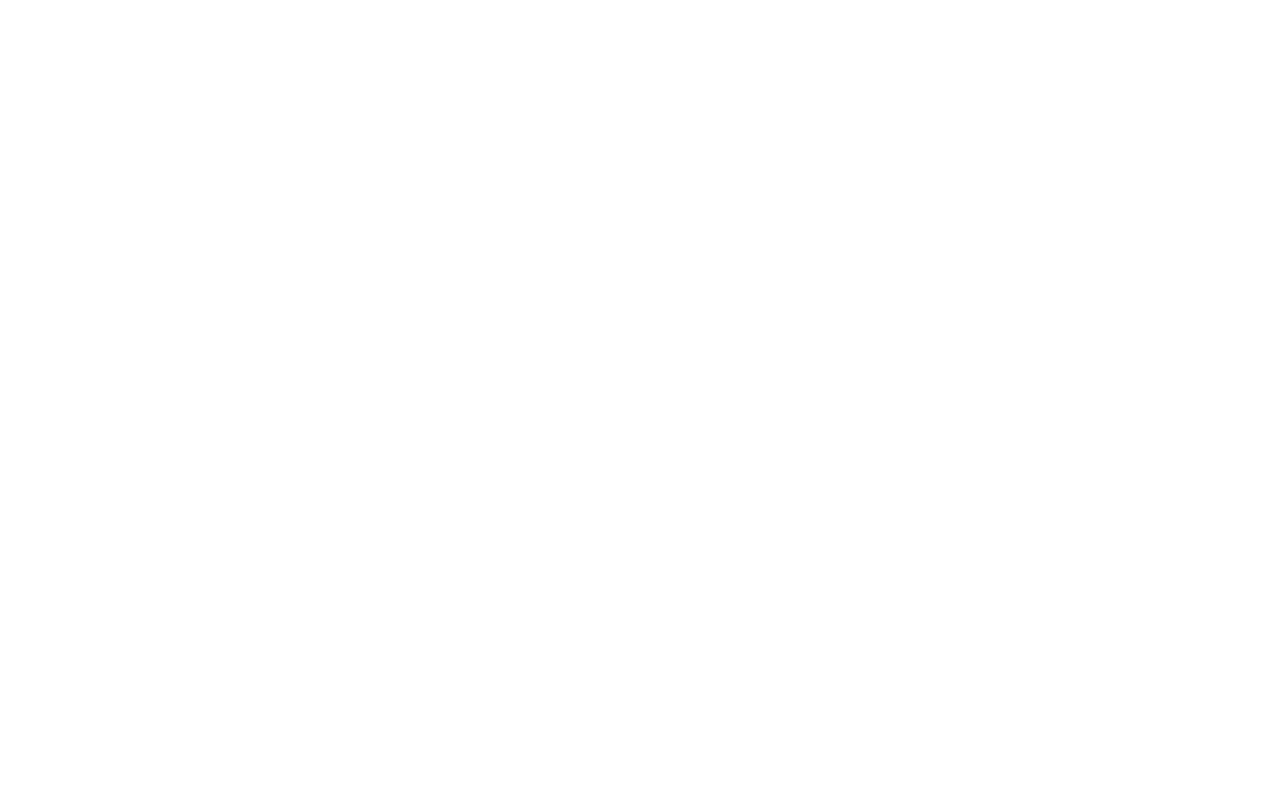
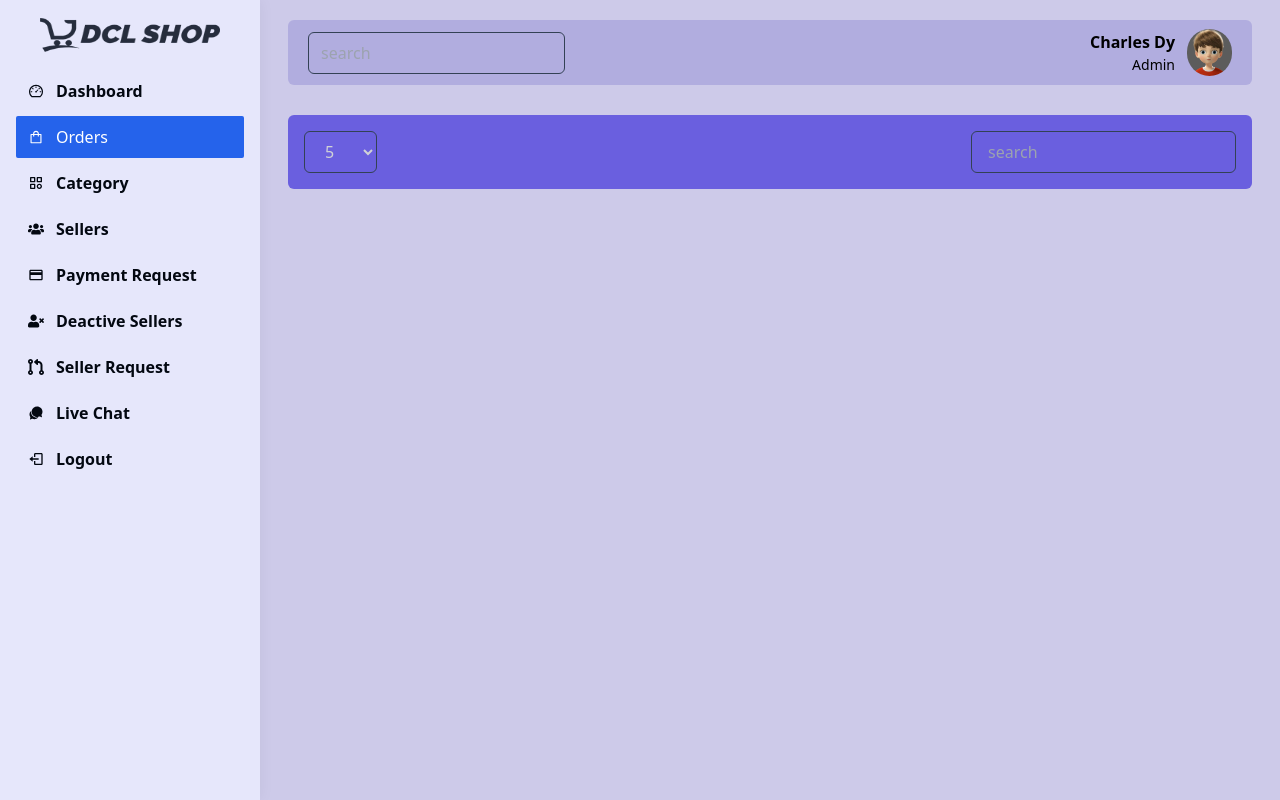
Before and after one commit to charleslinzon/dclshop, a React (Create React App) app in the folder dashboard/: page /admin/dashboard/orders in a window 1280 px wide. Before the commit this address had no page. Built offline with nearby package versions, Linux system fonts and the light colour scheme.

Commit message:
Admin Order Page Design - Part 1

```diff
--- a/dashboard/src/router/routes/adminRoutes.js
+++ b/dashboard/src/router/routes/adminRoutes.js
@@ -1,10 +1,16 @@
 import { lazy } from "react";
 const AdminDashboard = lazy(() => import('../../views/admin/AdminDashboard'))
+const Orders = lazy(() => import('../../views/admin/Orders'))
 
 export const adminRoutes = [
     {
         path : 'admin/dashboard',
         element : <AdminDashboard/>,
         role : 'admin'
+    },
+    {
+        path : 'admin/dashboard/orders',
+        element : <Orders/>,
+        role : 'admin'
     }
 ]
--- /dev/null
+++ b/dashboard/src/views/admin/Orders.jsx
@@ -0,0 +1,29 @@
+import React, { useState } from 'react';
+
+const Orders = () => {
+
+    const [currentPage, setCurrentPate] = useState(1)
+    const [searchValue, setSearchValue] = useState('')
+    const [parPage, setParPage] = useState(5)
+
+    return (
+        <div className='px-2 lg:px-7 pt-5'>
+            <div className='w-full p-4 bg-[#6a5fdf] rounded-md'>
+                <div className='flex justify-between items-center'>
+                    <select onChange={(e) => setParPage(parseInt(e.target.value)) }className='px-4 py-2 focus:border-indigo-500 outline-none bg-[#6a5fdf] border border-slate-700 rounded-md text-[#d0d2d6]'>
+                        <option value="5">5</option>
+                        <option value="10">10</option>
+                        <option value="20">20</option>
+                    </select>
+
+                    <input className='px-4 py-2 focus:border-indigo-500 outline-none bg-[#6a5fdf] border border-slate-700 rounded-md text-[#d0d2d6]' type="text" placeholder='search' />
+
+                </div>
+
+            </div>
+
+        </div>
+    );
+};
+
+export default Orders;
```
